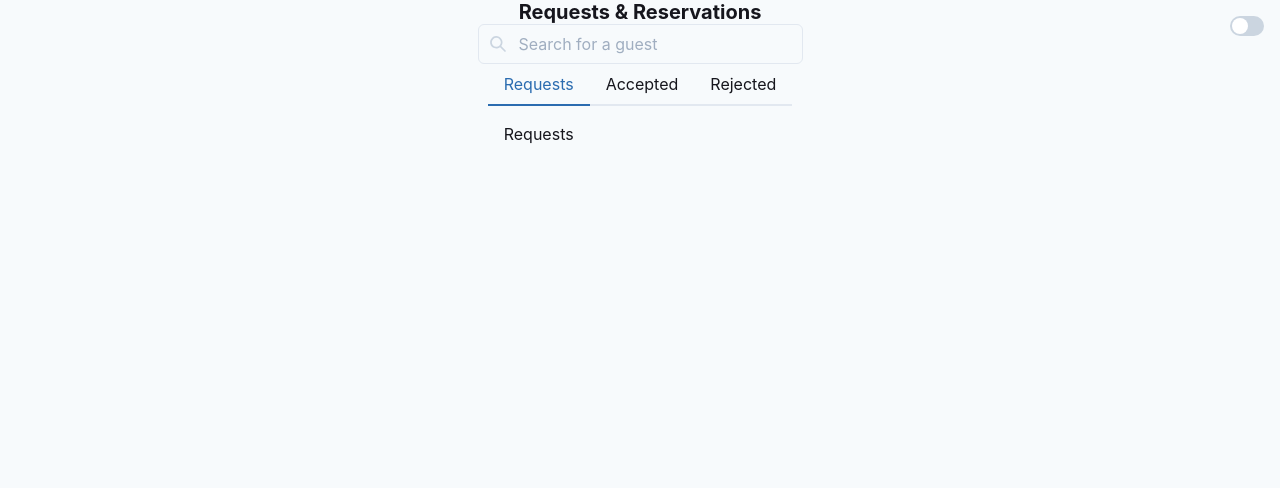
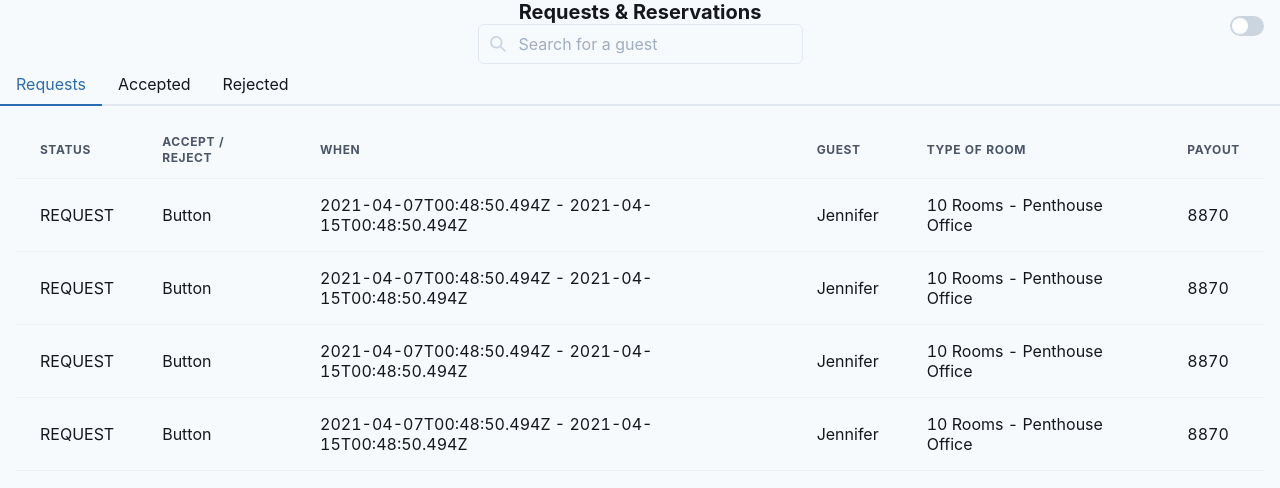
Before and after one commit to sergeichestakov/reservations, a Next.js app: page / in a window 1280 px wide. Shown: the top 488 px of the page. Built offline with nearby package versions, Linux system fonts and the light colour scheme.

Commit message:
Add table component and populate sample data

```diff
--- /dev/null
+++ b/src/components/RequestsTable.tsx
@@ -0,0 +1,48 @@
+import * as React from "react";
+import { Text, Table, Thead, Tbody, Tr, Th, Td } from "@chakra-ui/react";
+import { RequestStatus, ReservationRequest } from "../types";
+
+interface Props {
+  status: RequestStatus;
+  requests: ReservationRequest[];
+}
+
+export default function RequestsTable({ status, requests }: Props) {
+  const filtered = requests.filter((req) => req.status === status);
+  const isPending = status === RequestStatus.REQUEST;
+
+  if (filtered.length === 0) {
+    return <Text>No requests found</Text>;
+  }
+
+  return (
+    <Table variant="simple">
+      <Thead>
+        <Tr>
+          <Th>Status</Th>
+          {isPending ? <Th>Accept / Reject</Th> : null}
+          <Th>When</Th>
+          <Th>Guest</Th>
+          <Th>Type of Room</Th>
+          <Th>Payout</Th>
+        </Tr>
+      </Thead>
+      <Tbody>
+        {filtered.map((request, index) => (
+          <Tr key={index}>
+            <Td>{request.status}</Td>
+            {isPending ? <Td>Button</Td> : null}
+            <Td>
+              {request.startDate} - {request.endDate}
+            </Td>
+            <Td>{request.guestName}</Td>
+            <Td>
+              {request.rooms} Rooms - {request.listingType}
+            </Td>
+            <Td>{request.payout}</Td>
+          </Tr>
+        ))}
+      </Tbody>
+    </Table>
+  );
+}
--- a/src/pages/index.tsx
+++ b/src/pages/index.tsx
@@ -10,8 +10,18 @@ import {
 import Container from "../components/Container";
 import DarkModeSwitch from "../components/DarkModeSwitch";
 import SearchBar from "../components/SearchBar";
+import RequestsTable from "../components/RequestsTable";
+import { RequestStatus, ReservationRequest } from "../types";
+import reservation from "../data";
+
+const NUM_SAMPLE_RESERVATIONS = 4;
+const SAMPLE_RESERVATIONS = Array(NUM_SAMPLE_RESERVATIONS).fill(reservation);
 
 export default function Index() {
+  const [reservations] = React.useState<ReservationRequest[]>(
+    SAMPLE_RESERVATIONS
+  );
+
   return (
     <Container height="100vh">
       <Heading as="h4" size="md">
@@ -27,13 +37,22 @@ export default function Index() {
 
         <TabPanels>
           <TabPanel>
-            <p>Requests</p>
+            <RequestsTable
+              status={RequestStatus.REQUEST}
+              requests={reservations}
+            />
           </TabPanel>
           <TabPanel>
-            <p>Accepted</p>
+            <RequestsTable
+              status={RequestStatus.ACCEPTED}
+              requests={reservations}
+            />
           </TabPanel>
           <TabPanel>
-            <p>Rejected</p>
+            <RequestsTable
+              status={RequestStatus.REJECTED}
+              requests={reservations}
+            />
           </TabPanel>
         </TabPanels>
       </Tabs>
--- a/src/types.ts
+++ b/src/types.ts
@@ -1,5 +1,9 @@
+import data from "./data";
+
 export enum RequestStatus {
   REQUEST = "REQUEST",
   ACCEPTED = "ACCEPTED",
   REJECTED = "REJECTED",
 }
+
+export type ReservationRequest = typeof data;
```
